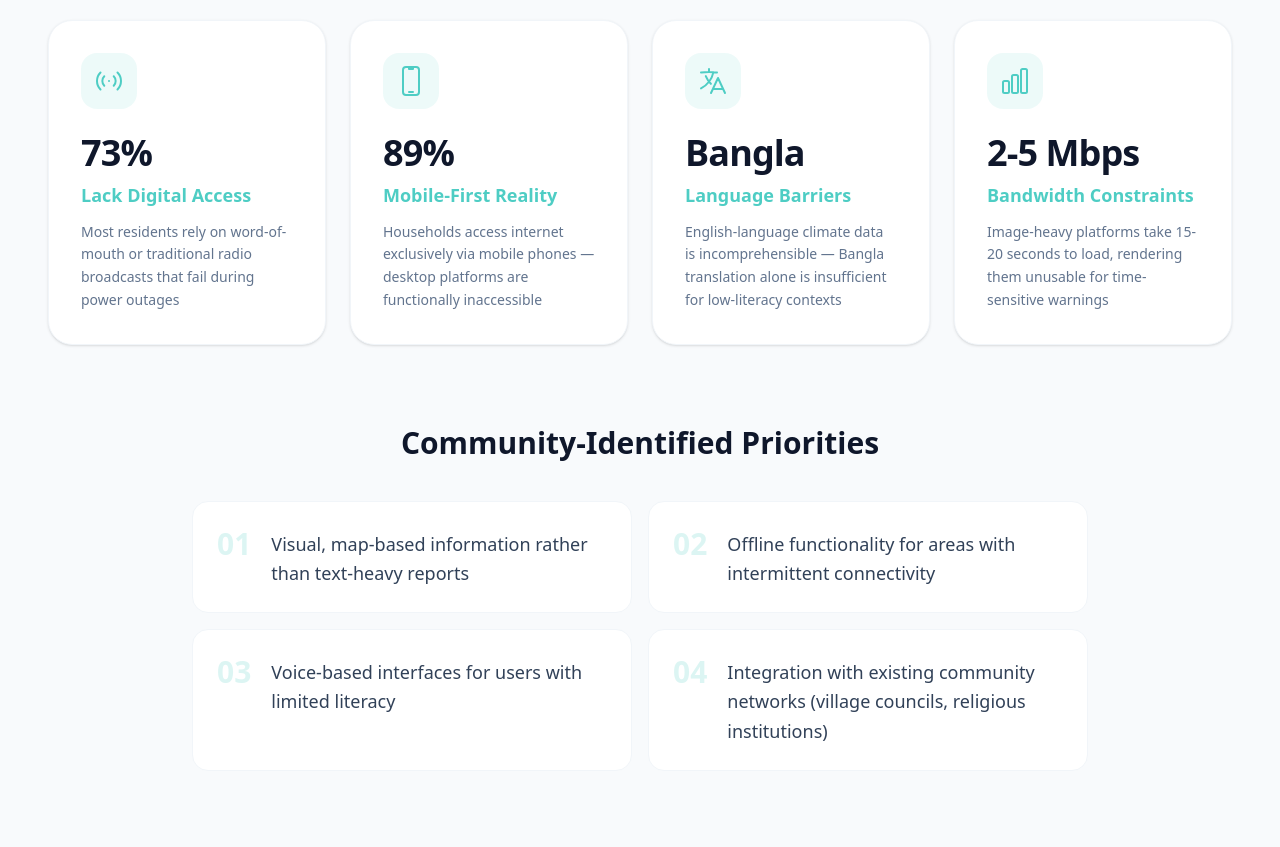
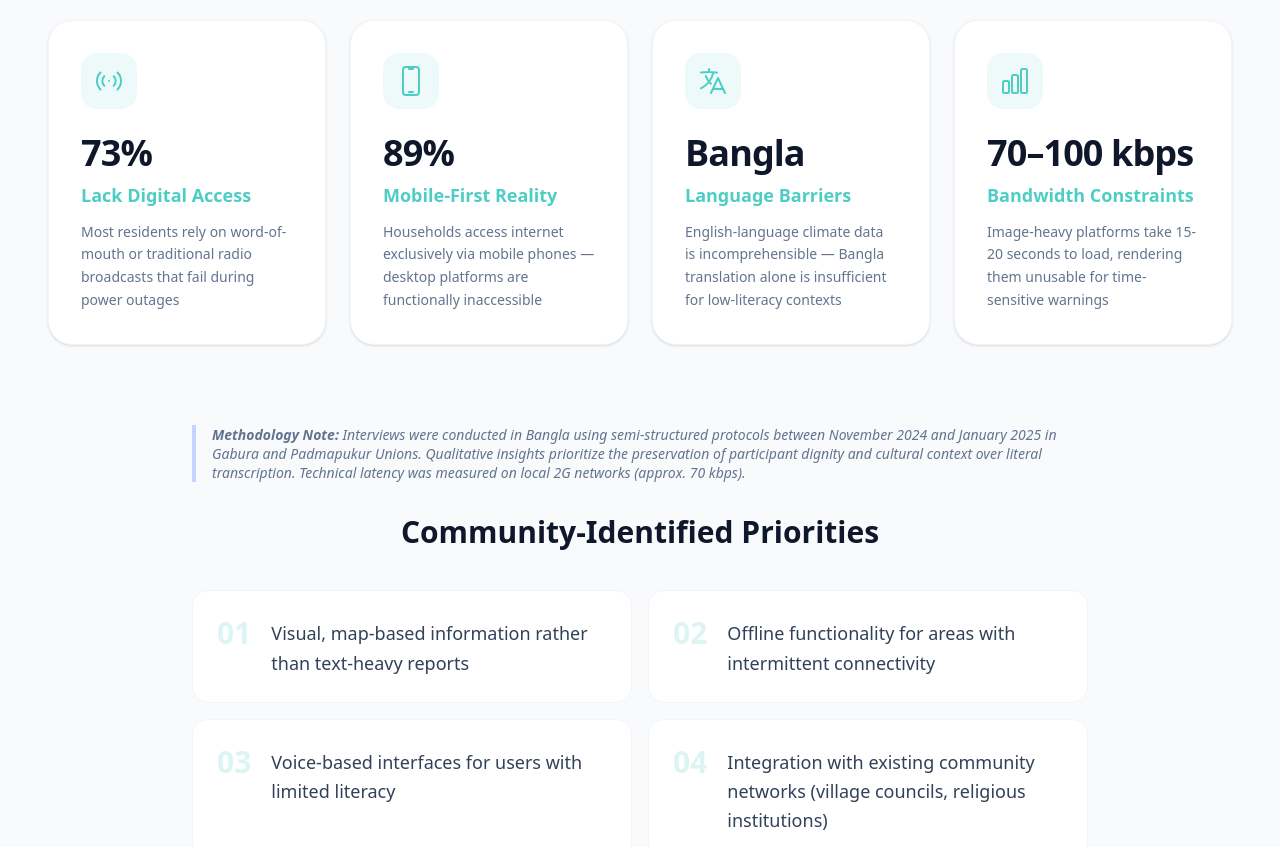
Before and after one commit to 00Shawon/Sundorban, a React (Vite) app: page / in a window 1280 px wide. Shown: the part 6980-7827 px from the top of the page. Built offline with nearby package versions, Linux system fonts and the light colour scheme.

Commit message:
theoritical freamwork and methodology note added

```diff
--- a/src/App.jsx
+++ b/src/App.jsx
@@ -3,6 +3,7 @@ import MapSection from './components/MapSection';
 import StorySection from './components/StorySection';
 import ChartSection from './components/ChartSection';
 import CommunityImpact from './components/CommunityImpact';
+import TheoreticalFramework from './components/TheoreticalFramework';
 import PolicyRecommendations from './components/PolicyRecommendations';
 import Footer from './components/Footer';
 
@@ -14,6 +15,7 @@ function App() {
       <StorySection />
       <ChartSection />
       <CommunityImpact />
+      <TheoreticalFramework />
       <PolicyRecommendations />
       <Footer />
     </div>
--- a/src/components/CommunityImpact.jsx
+++ b/src/components/CommunityImpact.jsx
@@ -32,7 +32,7 @@ const findings = [
     ),
   },
   {
-    stat: '2-5 Mbps',
+    stat: '70–100 kbps',
     title: 'Bandwidth Constraints',
     desc: 'Image-heavy platforms take 15-20 seconds to load, rendering them unusable for time-sensitive warnings',
     icon: (
@@ -176,6 +176,16 @@ function CommunityImpact() {
             ))}
           </div>
         </motion.div>
+
+        {/* Methodology Note */}
+        <div className="my-8 max-w-4xl mx-auto">
+          <p className="text-sm text-slate-500 italic leading-snug border-l-4 border-indigo-200 pl-4">
+            <strong>Methodology Note:</strong> Interviews were conducted in Bangla using semi-structured protocols
+            between November 2024 and January 2025 in Gabura and Padmapukur Unions.
+            Qualitative insights prioritize the preservation of participant dignity and cultural context
+            over literal transcription. Technical latency was measured on local 2G networks (approx. 70 kbps).
+          </p>
+        </div>
 
         {/* Community-Identified Priorities */}
         <motion.div
--- /dev/null
+++ b/src/components/TheoreticalFramework.jsx
@@ -0,0 +1,29 @@
+const TheoreticalFramework = () => {
+  return (
+    <section className="py-20 px-6 bg-white border-y border-gray-100">
+      <div className="max-w-4xl mx-auto">
+        <h2 className="text-3xl font-serif font-bold text-slate-900 mb-8 tracking-tight">
+          Theoretical Framework
+        </h2>
+        <div className="space-y-6 text-slate-700 leading-relaxed text-lg">
+          <p>
+            This platform is structurally informed by <strong>Dipesh Chakrabarty’s</strong> critique of climate narratives that center the Global North while rendering tropical displacement invisible. It responds to <strong>Stef Craps’s</strong> call for new forms of "climate witnessing" capable of conveying the slow, ongoing violence of ecological change.
+          </p>
+          <p>
+            By synthesizing community testimony in Bangla with high-resolution sea-level projections, this research seeks to bridge the gap between abstract global data and lived experience. It challenges the "digital blackout" by centering the 15 million residents who produce
+            <span className="mx-1 font-semibold text-indigo-600">{"<"}0.5% of global emissions</span>
+            yet face the most immediate threat of displacement.
+          </p>
+          <div className="pt-4">
+            <hr className="w-16 border-t-2 border-indigo-500 mb-4" />
+            <p className="text-sm italic text-slate-500">
+              This framework aligns the project with EMGS themes of transregional connectivity and epistemic justice.
+            </p>
+          </div>
+        </div>
+      </div>
+    </section>
+  );
+};
+
+export default TheoreticalFramework;
```
